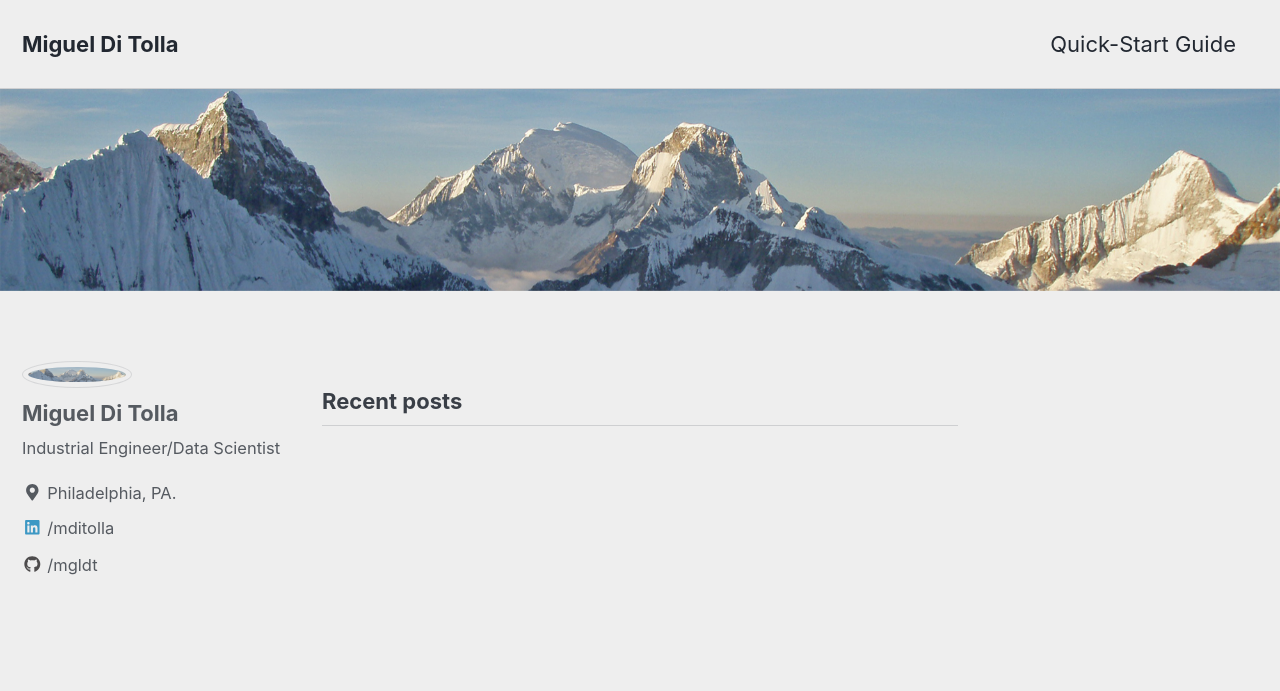
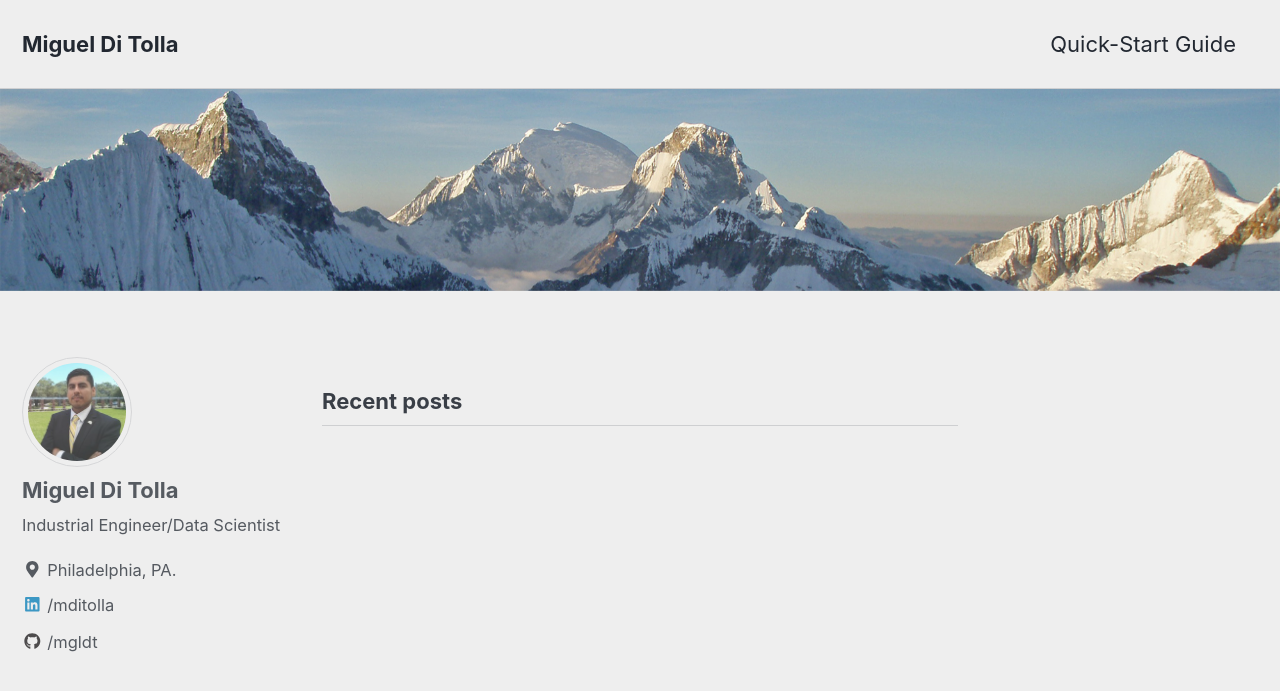
Before and after one commit to mgldt/mgldt.github.io, a Jekyll site: the page built from index.html, in a window 1280 px wide and 900 px high. Shown: the top 691 px of the window. Built offline with Jekyll 4.4.1, drawn with Linux system fonts in a browser that asks for light colours; cached includes are drawn as plain includes; the list of posts is cut into pages by our own code.

Commit message:
Update _config.yml

```diff
--- a/_config.yml
+++ b/_config.yml
@@ -107,7 +107,7 @@
 # Site Author
 author:
   name             : "Miguel Di Tolla"
-  avatar           : "/images/banner.jpg" # path of avatar image, e.g. "/assets/images/bio-photo.jpg"
+  avatar           : "/images/avatar.jpg" # path of avatar image, e.g. "/assets/images/bio-photo.jpg"
   bio              : "Industrial Engineer/Data Scientist"
   location         : "Philadelphia, PA."
   email            :
```
